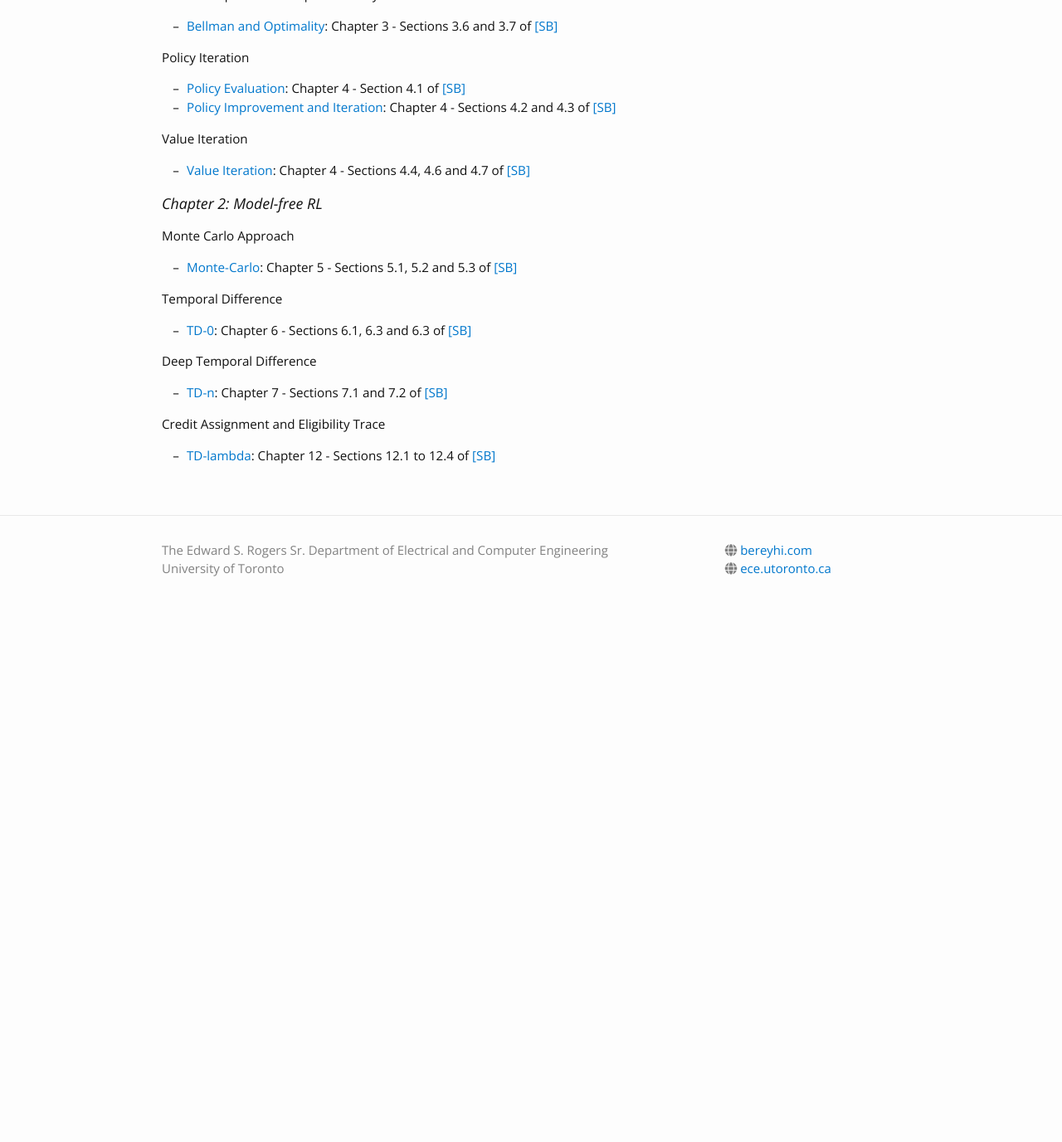
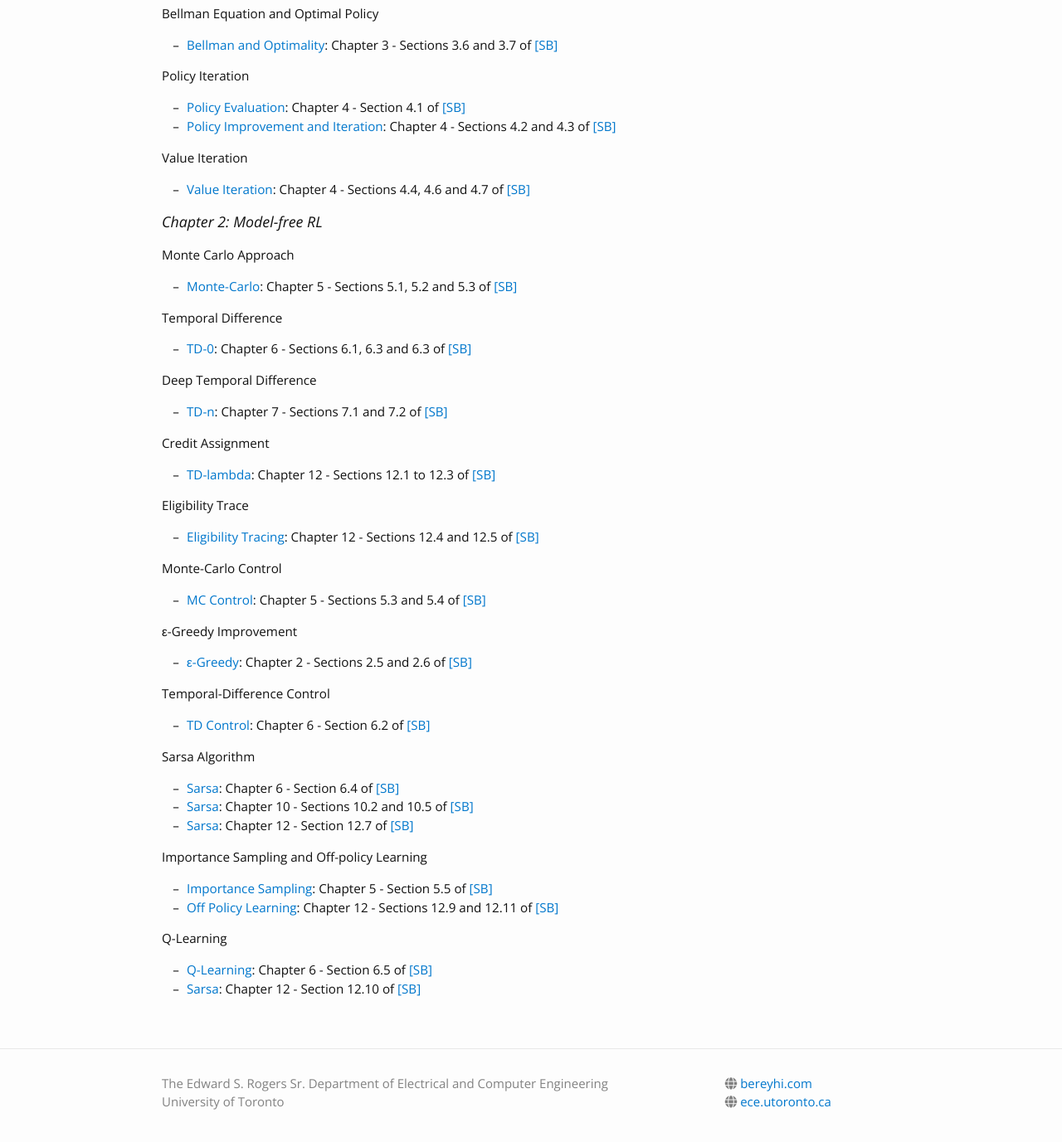
Before and after one commit to bereyhi-courses/rl-utoronto, a Jekyll site: the page built from materials.md, in a window 1280 px wide and 1400 px high, scrolled down 2007 px. Shown: the top 1377 px of the window at 83% size. Built offline with Jekyll 4.4.1, drawn with Linux system fonts in a browser that asks for light colours; nearby versions of some CDN libraries; before the commit the page ends 2764 px from its top, so only the background shows below that; some of the changed text lies outside the part shown.

```diff
--- a/materials.md
+++ b/materials.md
@@ -35,6 +35,7 @@ The lecture notes are uploaded through the semester. For each chapter, the notes
 The tutorial notebooks can be accessed below.
 * [Tutorial 1]({{site.baseurl}}/assets/Tutorials/Tutorial_1.ipynb): Overview on RL environment and Introduction to Gymnasium, by __Eason Qu__ [Video](https://play.library.utoronto.ca/watch/b1e2e52ab234989cb9da863f4c4fbadc)
 * [Tutorial 2]({{site.baseurl}}/assets/Tutorials/Tutorial_2.ipynb): Policy and Value Iteration, by __Eason Qu__ [Video](https://play.library.utoronto.ca/watch/d4f9c09f5081542d3592b146e526cc71)
+* [Tutorial 3](https://colab.research.google.com/drive/1lOzNXLveTXTaTx5fHNUsAHnrHJiixMv3?usp=sharing): Monte Carlo Learning, by __Eason Qu__ [Video](https://play.library.utoronto.ca/watch/44b2dea347ae3fb106590342ae394e80)
 
 
 ## Book
@@ -97,5 +98,30 @@ This section will be completed gradually through the semester.
 #### Deep Temporal Difference
 * [TD-n](http://incompleteideas.net/book/the-book-2nd.html): Chapter 7 - Sections 7.1 and 7.2 of [[SB]](http://incompleteideas.net/book/the-book-2nd.html)
 
-#### Credit Assignment and Eligibility Trace
-* [TD-lambda](http://incompleteideas.net/book/the-book-2nd.html): Chapter 12 - Sections 12.1 to 12.4 of [[SB]](http://incompleteideas.net/book/the-book-2nd.html)
+#### Credit Assignment
+* [TD-lambda](http://incompleteideas.net/book/the-book-2nd.html): Chapter 12 - Sections 12.1 to 12.3 of [[SB]](http://incompleteideas.net/book/the-book-2nd.html)
+
+#### Eligibility Trace
+* [Eligibility Tracing](http://incompleteideas.net/book/the-book-2nd.html): Chapter 12 - Sections 12.4 and 12.5 of [[SB]](http://incompleteideas.net/book/the-book-2nd.html)
+
+#### Monte-Carlo Control
+* [MC Control](http://incompleteideas.net/book/the-book-2nd.html): Chapter 5 - Sections 5.3 and 5.4 of [[SB]](http://incompleteideas.net/book/the-book-2nd.html)
+
+#### &epsilon;-Greedy Improvement
+* [&epsilon;-Greedy](http://incompleteideas.net/book/the-book-2nd.html): Chapter 2 - Sections 2.5 and 2.6 of [[SB]](http://incompleteideas.net/book/the-book-2nd.html)
+
+#### Temporal-Difference Control
+* [TD Control](http://incompleteideas.net/book/the-book-2nd.html): Chapter 6 - Section 6.2 of [[SB]](http://incompleteideas.net/book/the-book-2nd.html)
+
+#### Sarsa Algorithm
+* [Sarsa](http://incompleteideas.net/book/the-book-2nd.html): Chapter 6 - Section 6.4 of [[SB]](http://incompleteideas.net/book/the-book-2nd.html)
+* [Sarsa](http://incompleteideas.net/book/the-book-2nd.html): Chapter 10 - Sections 10.2 and 10.5 of [[SB]](http://incompleteideas.net/book/the-book-2nd.html)
+* [Sarsa](http://incompleteideas.net/book/the-book-2nd.html): Chapter 12 - Section 12.7 of [[SB]](http://incompleteideas.net/book/the-book-2nd.html)
+
+#### Importance Sampling and Off-policy Learning
+* [Importance Sampling](http://incompleteideas.net/book/the-book-2nd.html): Chapter 5 - Section 5.5 of [[SB]](http://incompleteideas.net/book/the-book-2nd.html)
+* [Off Policy Learning](http://incompleteideas.net/book/the-book-2nd.html): Chapter 12 - Sections 12.9 and 12.11 of [[SB]](http://incompleteideas.net/book/the-book-2nd.html)
+
+#### Q-Learning
+* [Q-Learning](http://incompleteideas.net/book/the-book-2nd.html): Chapter 6 - Section 6.5 of [[SB]](http://incompleteideas.net/book/the-book-2nd.html)
+* [Sarsa](http://incompleteideas.net/book/the-book-2nd.html): Chapter 12 - Section 12.10 of [[SB]](http://incompleteideas.net/book/the-book-2nd.html)
```
Also changed, not shown: _lectures/L25_TDn.md (added, +15 -0 lines), _lectures/L26_TDlambda.md (added, +15 -0 lines), _lectures/L27_Eligibility.md (added, +15 -0 lines), _lectures/L28_ControlMC.md (added, +15 -0 lines), _lectures/L29_epsGreedy.md (added, +15 -0 lines).
